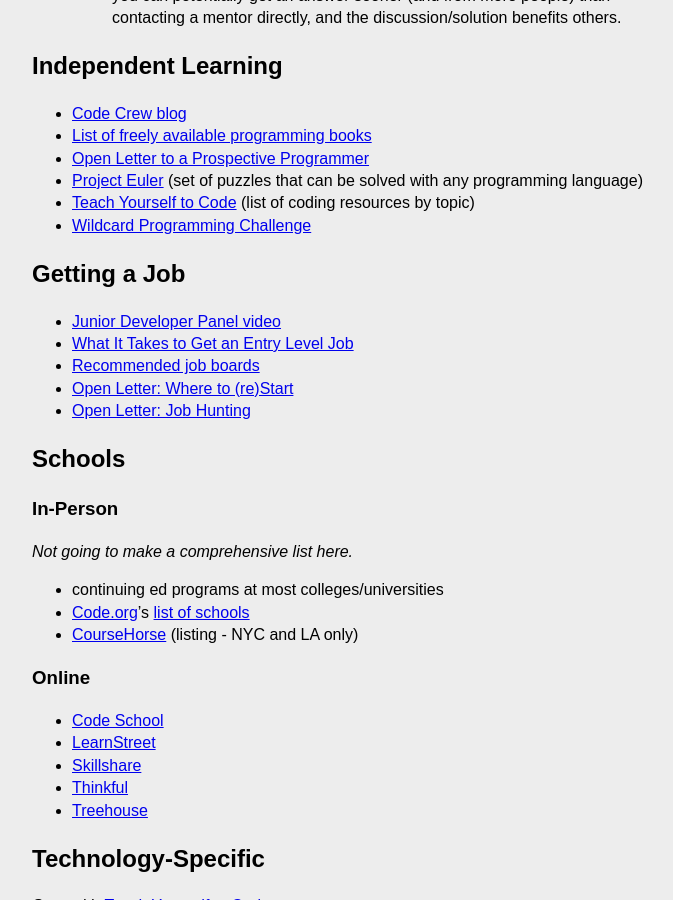
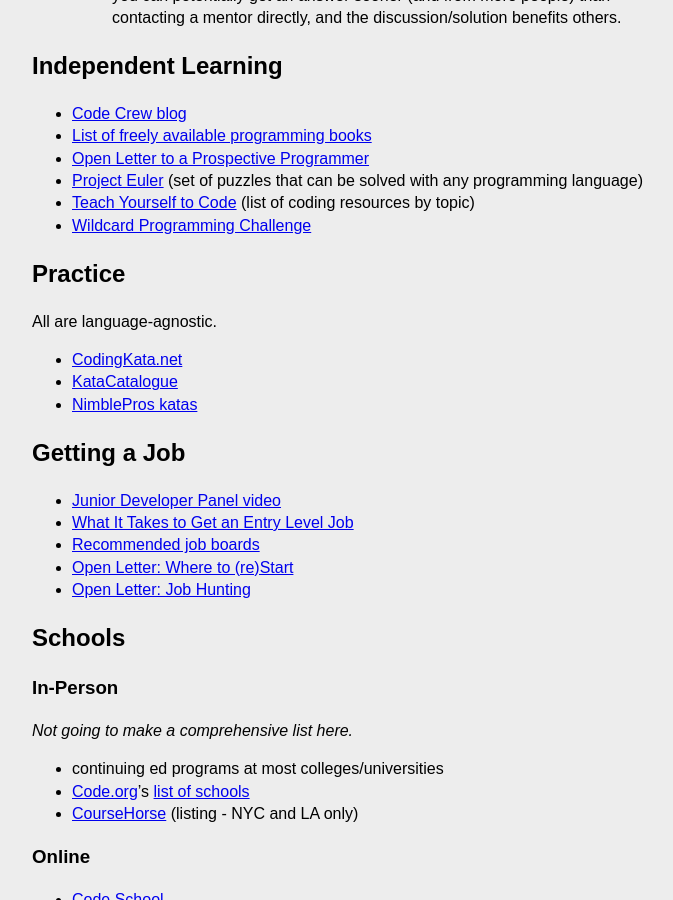
Before and after one commit to HackerHours/hackerhours.org, a Jekyll site: the page built from resources.md, in a window 1280 px wide and 900 px high, scrolled down 734 px. Shown: the whole window, without its empty margins (288-961 px from the left). Built offline with Jekyll 4.4.1, drawn with Linux system fonts in a browser that asks for light colours; nearby versions of some CDN libraries; some web fonts are replaced; Markdown is read by kramdown in place of the engine named in the settings; comment, search, counter and statistics services are not loaded.

Commit message:
add katas

```diff
--- a/resources.md
+++ b/resources.md
@@ -24,6 +24,14 @@
 * [Project Euler](http://projecteuler.net) (set of puzzles that can be solved with any programming language)
 * [Teach Yourself to Code](http://teachyourselftocode.com/) (list of coding resources by topic)
 * [Wildcard Programming Challenge](http://www.trywildcard.com/challenge)
+
+## Practice
+
+All are language-agnostic.
+
+* [CodingKata.net](http://codingkata.net/Katas)
+* [KataCatalogue](http://codingdojo.org/cgi-bin/wiki.pl?KataCatalogue)
+* [NimblePros katas](http://nimblepros.com/what-we-do/event-resources.aspx)
 
 ## Getting a Job
 
```
